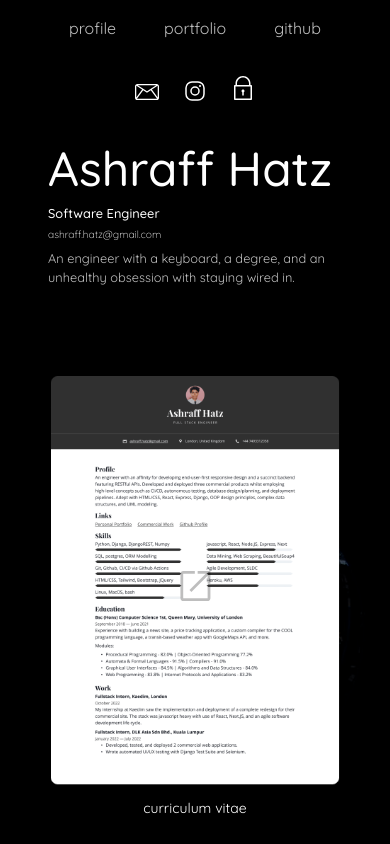
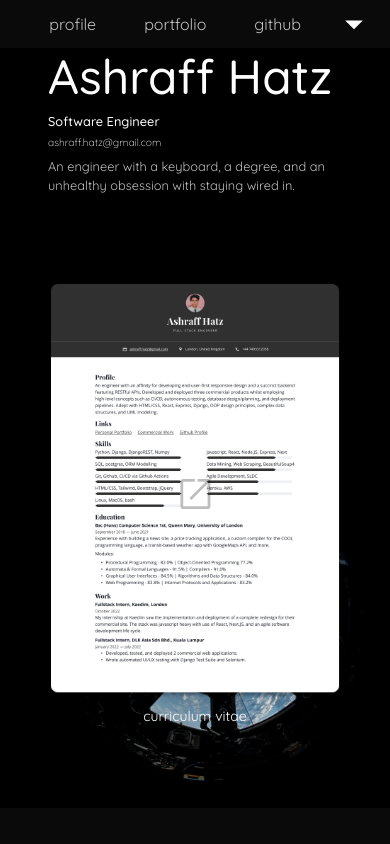
Before and after one commit to First-Derivative/ashhatz, a React (Create React App) app in the folder frontend-2.0/: page / in a window 390 px wide. Shown: the top 844 px of the page. Built offline with nearby package versions, Linux system fonts and the light colour scheme; no server answers.

Commit message:
Add mobile compatible to Navbar

```diff
--- a/frontend-2.0/package.json
+++ b/frontend-2.0/package.json
@@ -22,7 +22,8 @@
   },
   "scripts": {
     "start": "react-scripts start",
-    "build": "rm -rf ./build/ && react-scripts build",
+    "build": "react-scripts build",
+    "build-clean": "rm -rf ./build && react-scripts build",
     "test": "react-scripts test",
     "eject": "react-scripts eject"
   },
--- a/frontend-2.0/src/Homepage.tsx
+++ b/frontend-2.0/src/Homepage.tsx
@@ -3,6 +3,7 @@ import Navbar from "./components/common/Navbar"
 import Profile from "./Profile"
 import Portfolio from "./Portfolio"
 import { useAuth } from "./contexts/AuthContext"
+import useMobile from "./utils/useMobile"
 
 import Container from "react-bootstrap/Container"
 import Row from "react-bootstrap/Row"
@@ -15,6 +16,8 @@ import { ReactComponent as NewTab } from "./assets/svgs/new_tab.svg"
 
 function Homepage() {
 
+  const isMobile = useMobile()
+
   const cv_src = process.env.REACT_APP_CV_LINK
   const auth = useAuth()
 
@@ -26,7 +29,7 @@ function Homepage() {
   return (
     <>
       {/* Navbar */}
-      <Navbar />
+      <Navbar isMobile={isMobile} />
 
       {/* Hero Page (Landing Page) */}
       <Container fluid={true} className="py-xs-0 px-xs-5 p-sm-5 h-90vh" id="home-container">
--- a/frontend-2.0/src/Portfolio.tsx
+++ b/frontend-2.0/src/Portfolio.tsx
@@ -1,4 +1,4 @@
-import React, { useEffect, useState } from "react"
+import { useEffect, useState } from "react"
 import Project, { ProjectInterface, ProjectTagInterface } from "./components/portfolio/Project"
 import ErrorAlert from "./components/common/ErrorAlert"
 
--- a/frontend-2.0/src/assets/styles/global.sass
+++ b/frontend-2.0/src/assets/styles/global.sass
@@ -22,6 +22,9 @@ body
 
 .text-faded
   opacity: 0.75
+
+.opacity-full
+  opacity: 1.0 !important
 
 .z-10
   z-index: 10
@@ -71,7 +74,8 @@ $svg-filters-names: ( "white": invert(100%) sepia(96%) saturate(17%) hue-rotate(
 
 .nav-container
   color: rgba(255, 255, 255, 0.75)
-  background: #000
+  background: rgb(10,10,10)
+  background: linear-gradient(180deg, rgba(10,10,10,1) 0%, rgba(10,10,10,1) 89%, rgba(255,255,255,0) 100%)
   height: 10vh
 
   #nav-wrapper
@@ -109,7 +113,7 @@ $svg-filters-names: ( "white": invert(100%) sepia(96%) saturate(17%) hue-rotate(
 @media (min-width: 290px) and (max-width: 540px)
 
   .nav-container
-    height: max(10vh, 140px)
+    height: fit-content
 
 // Login Portal
 
@@ -282,3 +286,7 @@ $project-rounded: 8px 8px 0px 0px
 
 //   body::-webkit-scrollbar
 //     display: none
+
+:root
+  @each $spacer, $value in $spacers
+    --theme--spacer--#{$spacer}: #{$value}
--- a/frontend-2.0/src/components/common/ErrorAlert.tsx
+++ b/frontend-2.0/src/components/common/ErrorAlert.tsx
@@ -3,7 +3,9 @@ import React, { useEffect } from "react"
 function ErrorAlert({ message, styling, handler }: { message: string, styling: string, handler: Function }) {
 
   useEffect(() => {
+    console.log(`error occured: ${message}`)
     setTimeout(() => {
+      console.log(`error closed: ${message}`)
       handler()
     }, 2500)
   }, [])
--- a/frontend-2.0/src/components/common/Navbar.tsx
+++ b/frontend-2.0/src/components/common/Navbar.tsx
@@ -12,6 +12,7 @@ import { ReactComponent as EmailIcon } from "../../assets/svgs/email.svg"
 import { ReactComponent as InstagramIcon } from "../../assets/svgs/instagram.svg"
 import { ReactComponent as LockIcon } from "../../assets/svgs/lock.svg"
 import { ReactComponent as UnlockIcon } from "../../assets/svgs/unlock.svg"
+import { ReactComponent as DropDownIcon } from "../../assets/svgs/dropdown.svg"
 
 interface Link {
   url: String
@@ -36,13 +37,14 @@ function NavLink({ link }: { link: Link }) {
   )
 }
 
-function Navbar() {
+function Navbar({ isMobile }: { isMobile: boolean }) {
 
   // State & Data
   const auth = useAuth()
   const [addNotif, popNotif] = useNotifUpdate()
   const [handleSignIn, handleSignOut] = useAuthUpdate()
   const [openLogin, setOpenLogin] = useState(false)
+  const [dropDown, setDropDown] = useState<boolean>(false)
   const [links, setLinks] = useState<Array<Link>>([
     {
       "url": "#profile-container",
@@ -90,24 +92,13 @@ function Navbar() {
     }
   }, [auth])
 
-  return (
-    <>
-      <Login open={openLogin} openHandler={openHandler} />
-      <Container fluid={true} className="nav-container sticky-top p-xs-3 p-sm-5">
-        <Row className="w-100 mx-auto" id="nav-wrapper">
+  const handleDropDownClick = () => {
+    setDropDown(prev => !prev)
+  }
 
-          {/* Navbar Links */}
-          <Col xs={12} sm={6} md={6} lg={6} xl={6} className="px-0">
-            <ul className="d-flex flex-row gap-5 ps-0 justify-content-xs-center justify-content-sm-start">
-              {links.map((link, index) => {
-                return <NavLink link={link} key={index} />
-              })}
-            </ul>
-          </Col>
+  const renderNavIconLinks = (): React.ReactElement => {
 
-          {/* Navbar Icon Links */}
-          <Col xs={12} sm={6} md={6} lg={6} xl={6} className="px-0">
-            <ul className="d-flex flex-row gap-4 p-xs-0 justify-content-xs-center justify-content-sm-end mb-xs-0">
+    const NavIcons = <ul className="d-flex flex-row gap-xs-8 gap-sm-4 p-xs-0 mt-xs-3 mb-xs-5 mb-sm-0 justify-content-xs-center justify-content-sm-end align-self-center">
 
       <a href="mailto:ashraff.hatz@gmail.com">
         <li className="navlink-icon" id="navlink-icon-email">
@@ -116,7 +107,7 @@ function Navbar() {
             className="svg-white ptr"
             style={{ ...iconStyling, marginTop: "4px" }}
           />
-                  <small> email me </small>
+          <small className={`${isMobile ? "opacity-full" : ""}`}>email me</small>
         </li>
       </a>
 
@@ -126,7 +117,7 @@ function Navbar() {
             className="svg-white"
             style={{ ...iconStyling, marginTop: "3px" }}
           />
-                  <small> @ashhhatz </small>
+          <small className={`${isMobile ? "opacity-full" : ""}`}>@ashhhatz</small>
         </li>
       </a>
 
@@ -140,7 +131,7 @@ function Navbar() {
             className="svg-white"
             style={iconStyling}
           />
-                  <small>sign out</small>
+          <small className={`${isMobile ? "opacity-full" : ""}`}>sign out</small>
         </li>)
         :
         (
@@ -154,10 +145,54 @@ function Navbar() {
               style={iconStyling}
 
             />
-                    <small>admin</small>
+            <small className={`${isMobile ? "opacity-full" : ""}`}>admin</small>
           </li>)}
     </ul>
+
+    const DesktopIcons = <Col xs={12} sm={6} md={6} lg={6} xl={6} className="px-0 align-self-center">
+      {NavIcons}
     </Col>
+
+    const MobileDropDown = <Col xs={2} onClick={e => handleDropDownClick()}>
+      <div className="d-flex justify-content-center">
+        <DropDownIcon className="svg-white ptr" width={40} height={40} />
+      </div>
+    </Col>
+
+    const MobileIcons = <>
+      {MobileDropDown}
+      <Col xs={12} className="px-xs-0 align-self-center">
+        {NavIcons}
+      </Col>
+    </>
+
+
+    if (!isMobile) {
+      return DesktopIcons
+    } else {
+      if (dropDown) return MobileIcons
+    }
+
+    return MobileDropDown
+  }
+
+  return (
+    <>
+      <Login open={openLogin} openHandler={openHandler} />
+      <Container fluid={true} className="nav-container sticky-top p-xs-1 px-sm-5">
+        <Row className="w-100 mx-auto" id="nav-wrapper">
+
+          {/* Navbar Links */}
+          <Col xs={10} sm={6} md={6} lg={6} xl={6} className="px-0 align-self-center">
+            <ul className="d-flex flex-row gap-5 ps-0 mb-xs-0 ms-xs-4 justify-content-xs-center justify-content-sm-start ">
+              {links.map((link, index) => {
+                return <NavLink link={link} key={index} />
+              })}
+            </ul>
+          </Col>
+
+          {/* Navbar Icon Links */}
+          {renderNavIconLinks()}
         </Row>
       </Container>
     </>
--- a/frontend-2.0/src/components/portfolio/Project.tsx
+++ b/frontend-2.0/src/components/portfolio/Project.tsx
@@ -1,6 +1,7 @@
-import { useState, useEffect } from "react"
+import { useState } from "react"
 import { TagsInterface } from "../../Portfolio"
 import ProjectTag from "./ProjectTag"
+import useMobile from "../../utils/useMobile"
 
 import { Col, Row, Container } from "react-bootstrap"
 
@@ -25,45 +26,24 @@ export interface ProjectTagInterface {
   css_body: string,
   css_text: string
 }
-interface Size {
-  width: number | undefined;
-  height: number | undefined;
-}
 
 function Project({ project, tags }: { project: ProjectInterface, tags: TagsInterface }) {
 
-  const [isMobile, setIsMobile] = useState<boolean>(false)
   const [infoDeck, setInfoDeck] = useState<boolean>(false)
-  const [windowSize, setWindowSize] = useState<Size>({
-    width: undefined,
-    height: undefined,
-  })
+  const isMobile = useMobile(820)
 
-  const handleClick = () => { window.open(project.link) }
-  const updateMobile = () => {
-    if (windowSize.width !== undefined) {
-      if (windowSize.width <= 740) {
-        setIsMobile(true)
-        return
-      }
-      setIsMobile(false)
+  const handleClick = (): void => {
+    if (isMobile) {
+      setInfoDeck(prev => !prev)
+      return
     }
+    handleLink()
   }
 
-  useEffect(() => {
-    // Handler to call on window resize
-    function handleResize() {
-      // Set window width/height to state
-      setWindowSize({
-        width: window.innerWidth,
-        height: window.innerHeight,
-      })
-    }
-    // Add event listener
-    window.addEventListener("resize", handleResize);
-    handleResize();
-    return () => window.removeEventListener("resize", handleResize);
-  }, [])
+  const handleLink = (): void => {
+    setInfoDeck(false)
+    window.open(project.link)
+  }
 
   const evalImage = () => {
     switch (project.id) {
@@ -82,18 +62,14 @@ function Project({ project, tags }: { project: ProjectInterface, tags: TagsInter
     }
   }
 
-  useEffect(() => {
-    updateMobile()
-  }, [windowSize])
-
   return (
     <Col>
-      <div className={`project-card d-flex flex-column ${isMobile ? "" : "ptr"}`} onClick={e => {
-        if (!isMobile) handleClick()
-        else {
-          if (infoDeck) setInfoDeck(false)
-        }
-      }} onMouseEnter={e => setInfoDeck(true)} onMouseLeave={e => setInfoDeck(false)}>
+      <div
+        className="project-card d-flex flex-column ptr"
+        onClick={e => handleClick()}
+        onMouseEnter={e => { if (!isMobile) setInfoDeck(true) }}
+        onMouseLeave={e => { if (!isMobile) setInfoDeck(false) }}
+      >
         <img className={`project-img ${infoDeck ? "project-img-raised" : ""}`} src={evalImage()} alt={`${project.name} web application`} />
         <Container className={`project-card-infodeck p-3 ${infoDeck ? "project-card-infodeck-raised" : ""}`}>
           <Row className="mb-3">
@@ -105,7 +81,7 @@ function Project({ project, tags }: { project: ProjectInterface, tags: TagsInter
             </Col>
             <Col>
               <div className="my-auto mx-auto">
-                <LinkIcon width={isMobile ? 24 : 32} height={isMobile ? 24 : 32} onClick={e => handleClick()} />
+                <LinkIcon width={isMobile ? 24 : 32} height={isMobile ? 24 : 32} onClick={e => handleLink()} />
               </div>
             </Col>
           </Row>
@@ -133,8 +109,10 @@ function Project({ project, tags }: { project: ProjectInterface, tags: TagsInter
             )}
         </Container>
       </div>
-    </Col>
+    </Col >
   )
 }
 
 export default Project
+
+// onMouseEnter={e => { if (!isMobile) setInfoDeck(true); console.log("setInfoDeck from mouseEvent") }} onMouseLeave={e => { if (!isMobile) setInfoDeck(false); console.log("setInfoDeck from mouseEvent") }}
--- /dev/null
+++ b/frontend-2.0/src/utils/useMobile.tsx
@@ -0,0 +1,23 @@
+import { useState, useEffect } from "react"
+import useWindowSize from "./useWindowSize"
+
+export default function useMobile(threshold: number = 540): boolean {
+  const size = useWindowSize()
+  const [isMobile, setIsMobile] = useState<boolean>(false)
+
+  const updateMobile = () => {
+    if (size.width !== undefined) {
+      if (size.width <= threshold) {
+        setIsMobile(true)
+        return
+      }
+      setIsMobile(false)
+    }
+  }
+
+  useEffect(() => {
+    updateMobile()
+  }, [size])
+
+  return isMobile
+}
--- /dev/null
+++ b/frontend-2.0/src/utils/useWindowSize.tsx
@@ -0,0 +1,30 @@
+import { useState, useEffect } from "react"
+
+interface Size {
+  width: number | undefined;
+  height: number | undefined;
+}
+
+export default function useWindowSize(): Size {
+  const [windowSize, setWindowSize] = useState<Size>({
+    width: undefined,
+    height: undefined,
+  })
+
+  useEffect(() => {
+    // Handler to call on window resize
+    function handleResize() {
+      // Set window width/height to state
+      setWindowSize({
+        width: window.innerWidth,
+        height: window.innerHeight,
+      })
+    }
+    // Add event listener
+    window.addEventListener("resize", handleResize);
+    handleResize();
+    return () => window.removeEventListener("resize", handleResize);
+  }, [])
+
+  return windowSize
+}
```
Also changed, not shown: frontend-2.0/src/assets/styles/theme.sass (+13 -0 lines), frontend-2.0/src/assets/svgs/dropdown.svg (added). Lines whose indentation alone changed are shown as unchanged.
